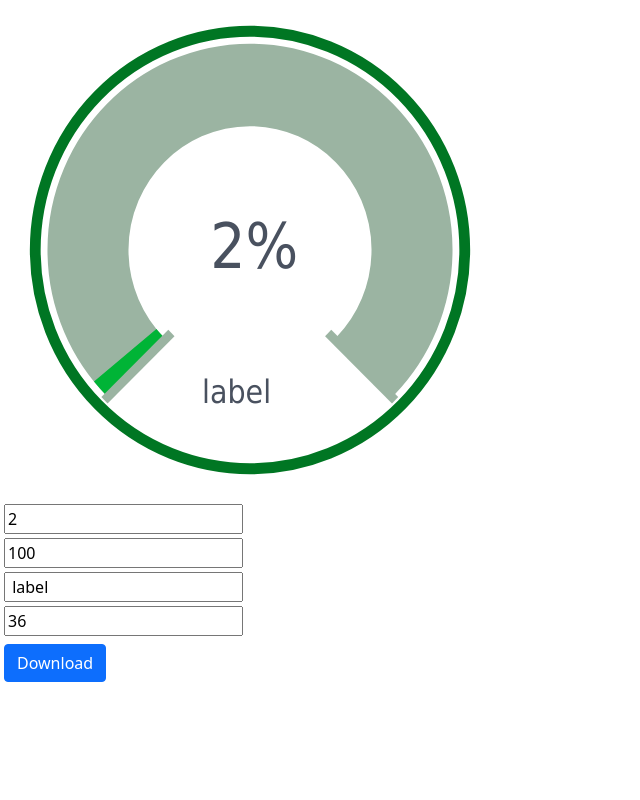
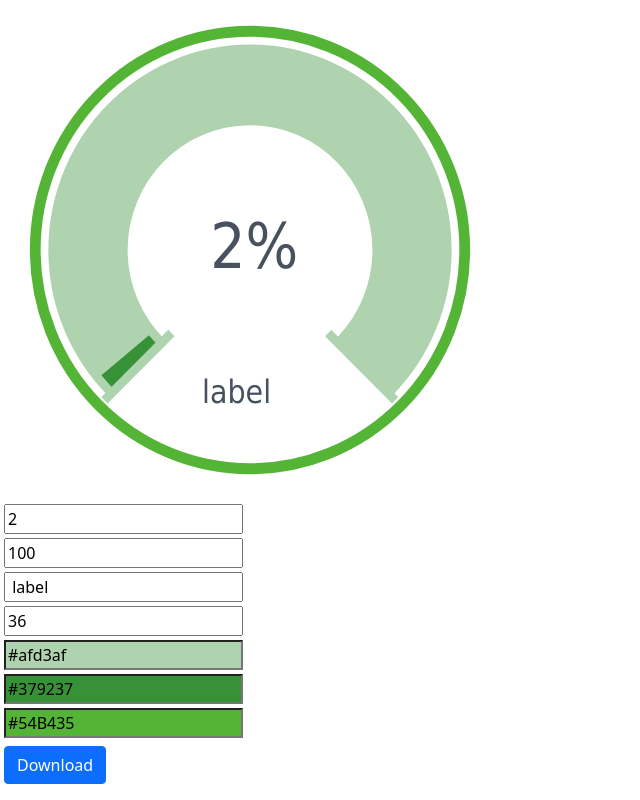
Before and after one commit to tdewin/dynamicsvg, a plain HTML site: page gauge/index.html in a window 1280 px wide. Shown: the whole page, without its empty margins (0-640 px from the left). Drawn offline with nearby package versions, Linux system fonts and the light colour scheme.

Commit message:
dynamic color gauge

```diff
--- a/gauge/index.html
+++ b/gauge/index.html
@@ -61,15 +61,15 @@
                  transform="rotate(135)" />
 
             <path
-                 style="fill:#c0c9da;stroke:#9bb4a2;stroke-width:10;stroke-linejoin:miter;stroke-dasharray:none;stroke-opacity:1"
+                 :style="`fill:${lightColor};stroke:${lightColor};stroke-width:10;stroke-linejoin:miter;stroke-dasharray:none;stroke-opacity:1`"
                  d="m 364,372 76,75"
                  id="maxstop" />
             <path
-                 style="fill:#c0c9da;stroke:#9bb4a2;stroke-width:10;stroke-linejoin:miter;stroke-dasharray:none;stroke-opacity:1"
+                 :style="`fill:${lightColor};stroke:${lightColor};stroke-width:10;stroke-linejoin:miter;stroke-dasharray:none;stroke-opacity:1`"
                  d="m 186,372 -76,75"
                  id="minstart" />
               <circle
-                 style="fill:none;stroke:#007623;stroke-width:12.2652;stroke-linecap:butt;stroke-linejoin:round;stroke-dasharray:none;stroke-dashoffset:0;stroke-opacity:1;paint-order:markers fill stroke;stop-color:#000000"
+                 :style="`fill:none;stroke:${ringColor};stroke-width:12.2652;stroke-linecap:butt;stroke-linejoin:round;stroke-dasharray:none;stroke-dashoffset:0;stroke-opacity:1;paint-order:markers fill stroke;stop-color:#000000`"
                  id="path2754"
                  cx="275.23053"
                  cy="279.52969"
@@ -101,7 +101,7 @@
                 <text
                  xml:space="preserve"
                  id="text3332"
-                 :style="`font-size:${labelfont}px;line-height:1.25;text-anchor: middle;font-family:Arial;-inkscape-font-specification:'Arial, Normal';font-variant-ligatures:none;text-align:center;letter-spacing:0px;word-spacing:0px;white-space:pre;shape-inside:url(#rect3334);display:inline;fill:#49515f`"
+                 :style="`font-size:${labelFont}px;line-height:1.25;text-anchor: middle;font-family:Arial;-inkscape-font-specification:'Arial, Normal';font-variant-ligatures:none;text-align:center;letter-spacing:0px;word-spacing:0px;white-space:pre;shape-inside:url(#rect3334);display:inline;fill:#49515f`"
                  x="260"
                  y="450">
                   <tspan
@@ -115,7 +115,10 @@
         <input class="m-1 d-block" type="number" min="0"  v-model="percentage">
         <input class="m-1 d-block" type="number" min="0"  v-model="max"/>
         <input class="m-1 d-block"  v-model="text"/>
-        <input class="m-1 d-block" type="number" min="12"  v-model="labelfont"/>
+        <input class="m-1 d-block" type="number" min="12"  v-model="labelFont"/>
+        <input class="m-1 d-block" :style="`background-color:${lightColor}`" min="12"  v-model="lightColor"/>
+        <input class="m-1 d-block" :style="`background-color:${percentageColor}`" min="12"  v-model="percentageColor"/>
+        <input class="m-1 d-block" :style="`background-color:${ringColor}`" min="12"  v-model="ringColor"/>
         <a class="m-1 btn btn-primary" id="downloadButton" download="gauge.svg" >Download</a>
     </div>
 
@@ -131,7 +134,10 @@
              percentage: 2,
              max: 100,
              text: " label ",
-             labelfont:36,
+             labelFont:36,
+             lightColor:"#afd3af",
+             percentageColor:"#379237",
+             ringColor:"#54B435"
           }
         },
         updated() {
@@ -146,8 +152,8 @@
                 // "fill:none;stroke:#00b436;stroke-width:91.9886;stroke-linecap:butt;stroke-linejoin:round;stroke-dasharray:250, 1159.06;stroke-dashoffset:0;stroke-opacity:1;paint-order:markers fill stroke;stop-color:#000000".split(";").map(l=> l.split(":"))
                 let stylemap = [
                     [ "fill", "none" ],
-                    [ "stroke", "#00b436" ],
-                    [ "stroke-width", "91.9886" ],
+                    [ "stroke", this.percentageColor ],
+                    [ "stroke-width", "70" ],
                     [ "stroke-linecap", "butt" ],
                     [ "stroke-linejoin", "round" ],
                     [ "stroke-dasharray", [(this.percentage/this.max*864.693),"1159.06"].join(",")],
@@ -166,8 +172,8 @@
                 //style.split(";").map(l=> l.split(":"))
                 let stylemap = [
                     [ "fill", "none" ],
-                    [ "stroke", "#9bb4a2" ],
-                    [ "stroke-width", "91.9886" ],
+                    [ "stroke", this.lightColor ],
+                    [ "stroke-width", "90" ],
                     [ "stroke-linecap", "butt" ],
                     [ "stroke-linejoin", "round" ],
                     [ "stroke-dasharray", [(100/this.max*864.693),"1159.06"].join(",") ],
```
